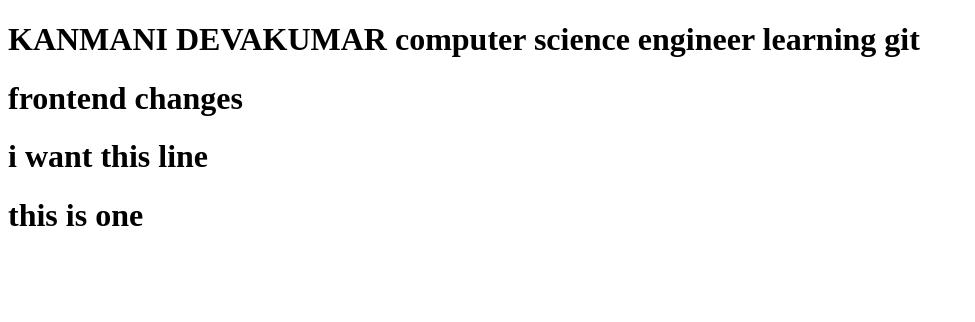
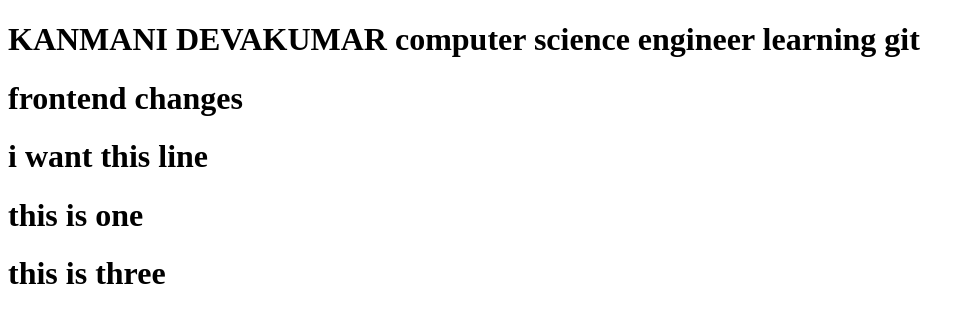
Before and after one commit to kanmanidevakumar/samplerepo, a plain HTML site: page index.html in a window 1280 px wide. Shown: the whole page, without its empty margins (0-975 px from the left). Drawn offline with Linux system fonts and the light colour scheme.

Commit message:
fix:conflict

```diff
--- a/index.html
+++ b/index.html
@@ -10,5 +10,6 @@
     <h1>frontend changes</h1>
     <h1>i want this line</h1>
     <h1>this is one</h1>
+    <h1>this is three</h1>
 </body>
 </html>
```
